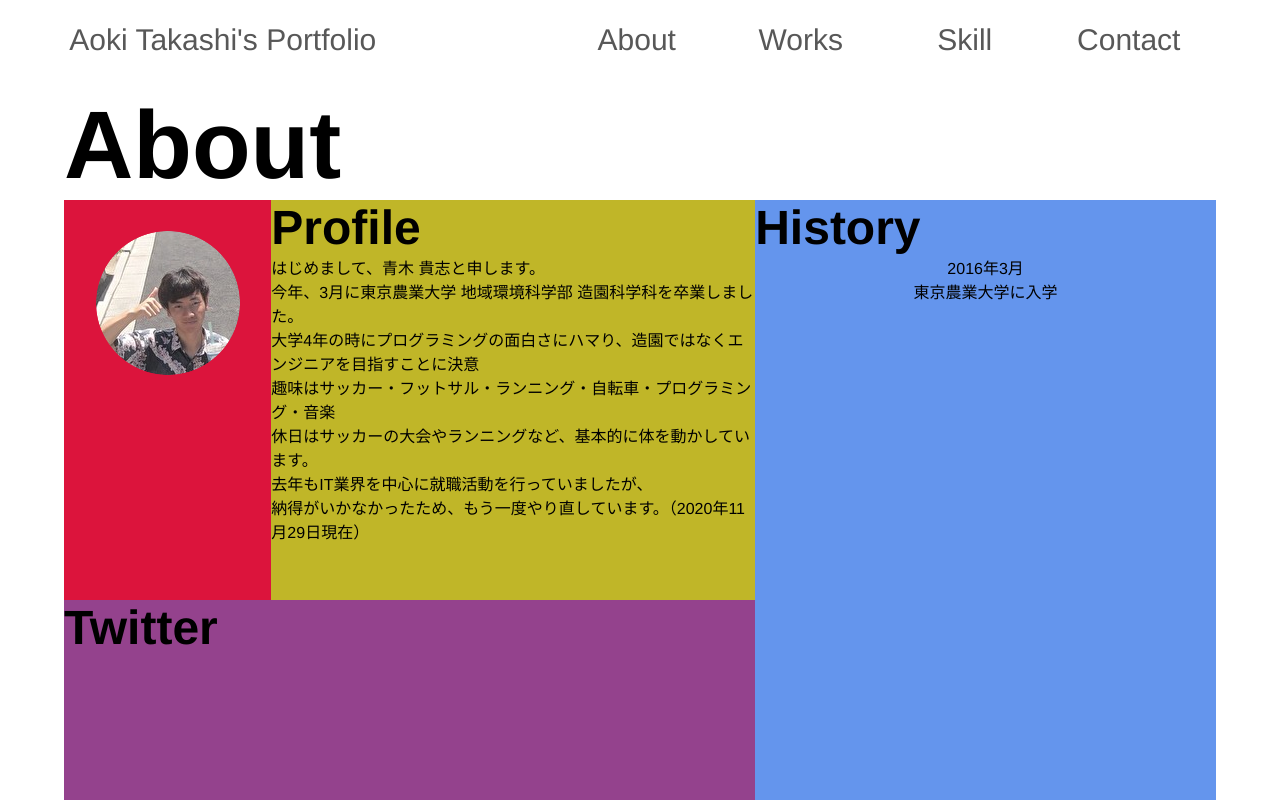
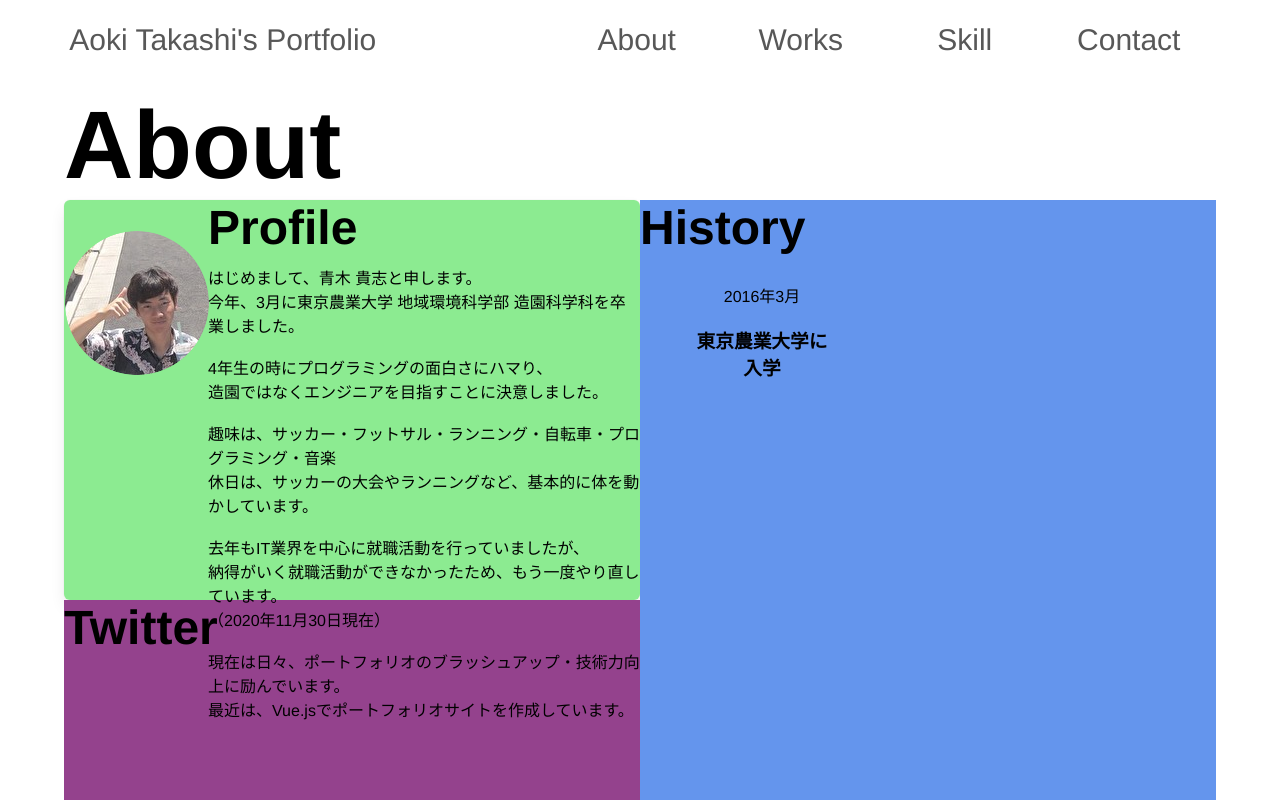
Before and after one commit to TakashiAoki5816/Portfolio, a Vue app in the folder vue-project/: page /#/about in a window 1280 px wide. Shown: the top 800 px of the page. Built offline with nearby package versions, Linux system fonts and the light colour scheme.

Commit message:
Update Profile

```diff
--- a/vue-project/src/components/about.vue
+++ b/vue-project/src/components/about.vue
@@ -14,12 +14,14 @@
         <div class="right-profile">
           <h4 class="profile-title">Profile</h4>
           <p>はじめまして、青木 貴志と申します。</p>
-          <p>今年、3月に東京農業大学 地域環境科学部 造園科学科を卒業しました。</p>
-          <p>大学4年の時にプログラミングの面白さにハマり、造園ではなくエンジニアを目指すことに決意</p>
-          <p>趣味はサッカー・フットサル・ランニング・自転車・プログラミング・音楽</p>
-          <p>休日はサッカーの大会やランニングなど、基本的に体を動かしています。</p>
+          <p>今年、3月に東京農業大学 地域環境科学部 造園科学科を卒業しました。</p><br>
+          <p>4年生の時にプログラミングの面白さにハマり、<br>造園ではなくエンジニアを目指すことに決意しました。</p><br>
+          <p>趣味は、サッカー・フットサル・ランニング・自転車・プログラミング・音楽</p>
+          <p>休日は、サッカーの大会やランニングなど、基本的に体を動かしています。</p><br>
           <p>去年もIT業界を中心に就職活動を行っていましたが、</p>
-          <p>納得がいかなかったため、もう一度やり直しています。（2020年11月29日現在）</p>
+          <p>納得がいく就職活動ができなかったため、もう一度やり直しています。<br>（2020年11月30日現在）</p><br>
+          <p>現在は日々、ポートフォリオのブラッシュアップ・技術力向上に励んでいます。</p>
+          <p>最近は、Vue.jsでポートフォリオサイトを作成しています。</p>
         </div>
       </div>
       <div class="mytwitter">
@@ -28,8 +30,15 @@
     </div>
     <div class="right-content">
       <h4 class="History">History</h4>
-      <p>2016年3月</p>
-      <p>東京農業大学に入学</p>
+      <ul class="timeline">
+        <li>
+          <p class="timeline-date">2016年3月</p>
+          <div class="timeline-content">
+            <h3>東京農業大学に入学</h3>
+            <p></p>
+          </div>
+        </li>
+      </ul>
     </div>
   </div>
 </div>
@@ -60,21 +69,21 @@
 }
 
 .left-content {
-  width: 60%;
+  width: 50%;
   height: 100%;
-  background-color: chocolate;
 }
 
 .profile {
   height: 50%;
   display: flex;
-  background: rgb(143, 237, 100);
+  background: rgb(140, 235, 145);
+  border-radius: 6px;
+  box-shadow: 0 0.5em 1em -0.125em rgba(10,10,10,.1), 0 0 0 1px rgba(10,10,10,.02);
 }
 
 .left-profile {
-  width: 30%;
+  width: 25%;
   height: 100%;
-  background: crimson;
 }
 
 .profile-img {
@@ -82,14 +91,14 @@
 }
 
 .right-profile {
-  width: 70%;
+  width: 75%;
   height: 100%;
   text-align: left;
-  background: rgb(192, 182, 40);
 }
 
 .profile-title {
   font-size: 3em;
+  margin-bottom: 10px;
 }
 
 .mytwitter {
@@ -103,7 +112,7 @@
 }
 
 .right-content {
-  width: 40%;
+  width: 50%;
   height: 100%;
   background-color: cornflowerblue;
 }
```
